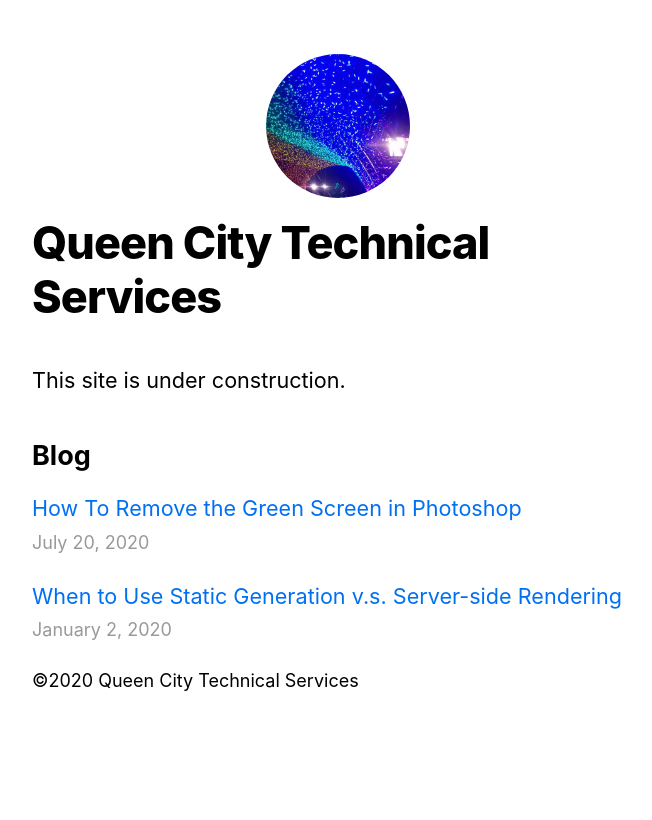
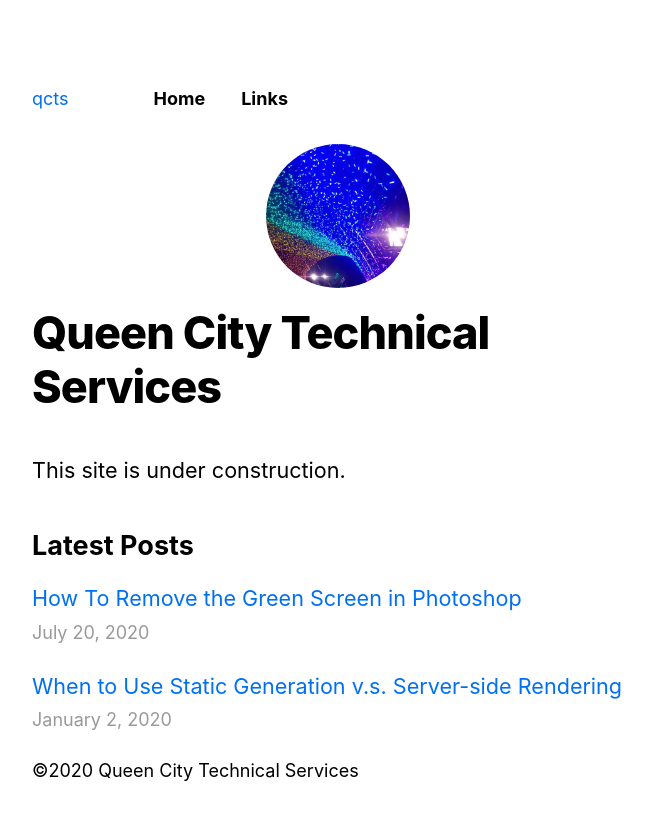
Before and after one commit to khepf/qcts, a Next.js app: page / in a window 1280 px wide. Shown: the top 820 px of the page, without its empty margins (302-954 px from the left). Built offline with nearby package versions, Linux system fonts and the light colour scheme.

Commit message:
navbar created

```diff
--- a/components/layout.js
+++ b/components/layout.js
@@ -1,3 +1,5 @@
+import React from 'react'
+import Navbar from './Navbar'
 import Head from 'next/head'
 import styles from './layout.module.css'
 import utilStyles from '../styles/utils.module.css'
@@ -8,6 +10,10 @@ const name = 'Queen City Technical Services'
 export const siteTitle = 'QCTS'
 
 export default function Layout({ children, home }) {
+  const [isOpen, setIsOpen] = React.useState(false)
+  const toggle = () => {
+    setIsOpen(!isOpen)
+  }
   return (
     <div className={styles.container}>
       <Head>
@@ -25,6 +31,7 @@ export default function Layout({ children, home }) {
         <meta name="og:title" content={siteTitle} />
         <meta name="twitter:card" content="summary_large_image" />
       </Head>
+      <Navbar toggle={toggle}></Navbar>
       <header className={styles.header}>
         {home ? (
           <>
--- /dev/null
+++ b/components/navbar.js
@@ -0,0 +1,23 @@
+import React from 'react'
+import Link from 'next/link'
+import { FaBars } from 'react-icons/fa'
+import NavLinks from './navlinks'
+import styles from './navbar.module.css'
+
+const Navbar = ({ toggle }) => {
+    return <nav className={styles.navbar}>
+      <div className={styles.navcenter}>
+        <div className={styles.navheader}>
+          <Link href="/" >
+            <a className={styles.navlogo}>qcts</a>
+          </Link>
+          <button className={styles.togglebtn} onClick={toggle}>
+            <FaBars />
+          </button>
+        </div>
+        <NavLinks styleClass={styles.navlinks} />
+      </div>
+    </nav>
+  }
+
+  export default Navbar
--- /dev/null
+++ b/components/navbar.module.css
@@ -0,0 +1,86 @@
+
+/*
+===============
+Navbar
+===============
+*/
+.navbar {
+  height: 5rem;
+  display: flex;
+  align-items: center;
+  background: transparent;
+}
+.navcenter {
+  width: 90vw;
+  max-width: var(--max-width);
+  margin: 0 auto;
+}
+.navheader {
+  display: flex;
+  justify-content: space-between;
+  align-items: center;
+
+}
+.togglebtn {
+  font-size: 2rem;
+  background: transparent;
+  border-color: transparent;
+  color: var(--clr-primary-5);
+  cursor: pointer;
+  transition: var(--transition);
+}
+.togglebtn:hover {
+  color: var(--clr-primary-3);
+}
+.navlinks {
+  display: none;
+}
+
+@media screen and (min-width: 800px) {
+  .togglebtn {
+    display: none;
+  }
+  .navcenter {
+    display: grid;
+    grid-template-columns: auto 1fr auto;
+    column-gap: 2rem;
+    align-items: center;
+  }
+  .navlinks {
+    display: flex;
+    align-items: center;
+    list-style: none;
+
+  }
+  .pagelink {
+    margin-right: 1rem;
+  }
+  .pagelink {
+    color: var(--clr-black);
+    font-weight: bold;
+    letter-spacing: var(--spacing);
+    font-size: 1rem;
+    transition: var(--transition);
+    font-family: var(--ff-secondary);
+    cursor: pointer;
+    padding: 0.25rem 0.5rem;
+    border-radius: var(--radius);
+  }
+  .pagelink:hover {
+    background: var(--clr-primary-5);
+    color: var(--clr-primary-10);
+  }
+  .navicons {
+    display: flex;
+    justify-content: space-between;
+  }
+  .navicons {
+    font-size: 1.5rem;
+    transition: var(--transition);
+    margin-left: 0.5rem;
+  }
+  .navicons  {
+    color: var(--clr-primary-5);
+    transform: translateY(-5px);
+  }
+}
--- /dev/null
+++ b/components/navlinks.js
@@ -0,0 +1,22 @@
+import React from "react"
+import Link from 'next/link'
+import styles from './navbar.module.css'
+
+const NavLinks = ({ styleClass }) => {
+  return (
+    <ul className={styles.navlinks}>
+      <li>
+        <Link href="/" >
+          <a className={styles.pagelink}>Home</a>
+        </Link>
+      </li>
+      <li>
+        <Link href="/links" >
+          <a className={styles.pagelink}>Links</a>
+        </Link>
+      </li>
+    </ul>
+  )
+}
+
+export default NavLinks
--- a/package.json
+++ b/package.json
@@ -13,6 +13,7 @@
     "next": "9.3.5",
     "react": "16.13.1",
     "react-dom": "16.13.1",
+    "react-icons": "^3.10.0",
     "remark": "^12.0.1",
     "remark-html": "^11.0.2"
   }
--- a/pages/index.js
+++ b/pages/index.js
@@ -25,7 +25,7 @@ export default function Home({ allPostsData }) {
 
       </section>
       <section className={`${utilStyles.headingMd} ${utilStyles.padding1px}`}>
-        <h2 className={utilStyles.headingLg}>Blog</h2>
+        <h2 className={utilStyles.headingLg}>Latest Posts</h2>
         <ul className={utilStyles.list}>
           {allPostsData.map(({ id, date, title }) => (
             <li className={utilStyles.listItem} key={id}>
```
Also changed, not shown: 1 other file (tests, documents, lock files or other folders).
